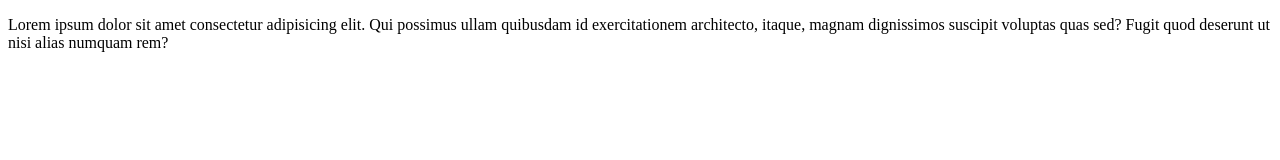
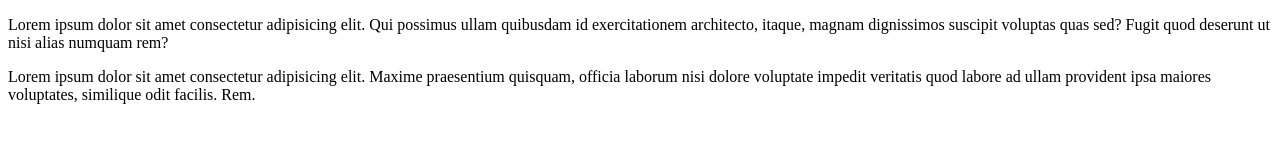
Before and after one commit to tushar54/my-first-github-repo, a plain HTML site: page index.html in a window 1280 px wide. Drawn offline with Linux system fonts and the light colour scheme.

Commit message:
something is new

```diff
--- a/index.html
+++ b/index.html
@@ -7,6 +7,9 @@
 </head>
 <body>
     <p>Lorem ipsum dolor sit amet consectetur adipisicing elit. Qui possimus ullam quibusdam id exercitationem architecto, itaque, magnam dignissimos suscipit voluptas quas sed? Fugit quod deserunt ut nisi alias numquam rem?</p>
+    <div>
+        <p>Lorem ipsum dolor sit amet consectetur adipisicing elit. Maxime praesentium quisquam, officia laborum nisi dolore voluptate impedit veritatis quod labore ad ullam provident ipsa maiores voluptates, similique odit facilis. Rem.</p>
+    </div>
 
 </body>
 </html>
```
